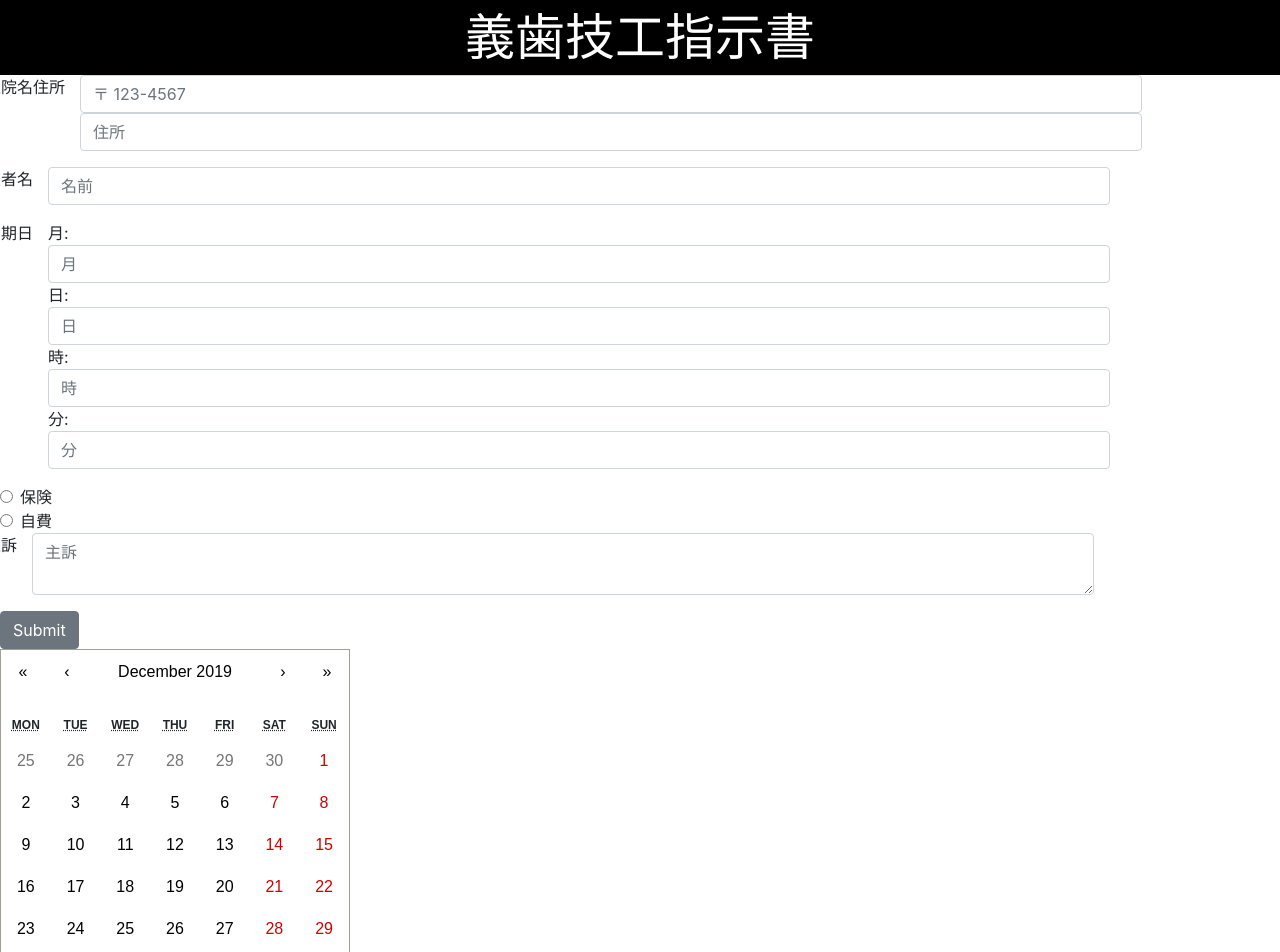
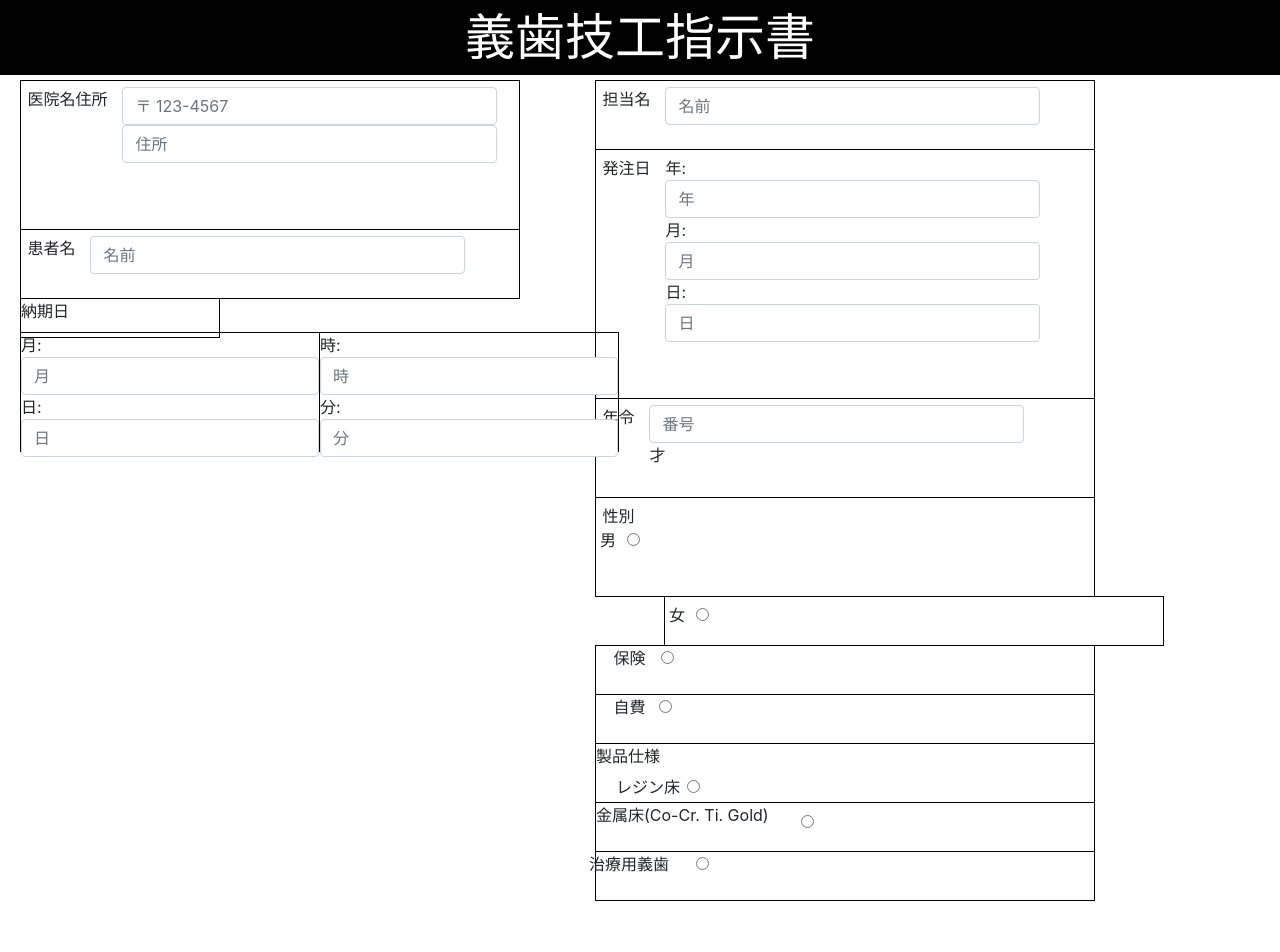
Before and after one commit to JustinTheeDude/dentist-app, a React (Create React App) app: page / in a window 1280 px wide. Shown: the top 952 px of the page. Built offline with nearby package versions, Linux system fonts and the light colour scheme.

Commit message:
added css styles to the inputs

```diff
--- a/src/App.css
+++ b/src/App.css
@@ -16,8 +16,8 @@
 .App-header {
     background-color: #282c34;
     min-height: 100vh;
-    display: flex;
-    flex-direction: column;
+    /* display: flex; */
+    /* flex-direction: column; */
     align-items: center;
     justify-content: center;
     font-size: calc(10px + 2vmin);
@@ -36,8 +36,242 @@
         transform: rotate(360deg);
     }
 }
-
+/*
 #main_form {
     max-width: 1300px;
     margin: auto;
+} */
+
+/* Form styles */
+/* form {
+    overflow: hidden;
 }
+
+label {
+    float: left;
+    width: 200px;
+    padding-right: 24px;
+}
+
+input {
+    float: left;
+    width: calc(100% - 200px);
+}
+
+button {
+    float: right;
+    width: calc(100% - 200px);
+} */
+
+.address {
+    position: absolute;
+    top: 80px;
+    left: 35px;
+    width: 500px;
+    height: 150px;
+    padding-top: .5%;
+    padding-left: .5%;
+    padding-right: .5%;
+    border: 1px solid black;
+
+}
+
+ .patient-name{
+    position: absolute;
+    left: 35px;
+    top: 229px;
+    width:500px;
+    height: 70px;
+    padding-top: .5%;
+    padding-left: .5%;
+    padding-right: .5%;
+    border: 1px solid black;
+}
+
+.doctor-name {
+    position: absolute;
+    right: 200px;
+    width: 500px;
+    height: 70px;
+    top: 80px;
+    padding-top: .5%;
+    padding-left: .5%;
+    padding-right: .5%;
+    border: 1px solid black;
+}
+
+.order-date {
+    position: absolute;
+    right: 200px;
+    top: 149px;
+    width: 500px;
+    height: 250px;
+    padding-top: .5%;
+    padding-left: .5%;
+    padding-right: .5%;
+    border: 1px solid black;
+}
+
+.delivery-date {
+    position: absolute;
+    left: 35px;
+    top: 298px;
+    width: 200px;
+    height: 40px;
+    border: 1px solid black;
+}
+.delivery-month {
+    position: absolute;
+    left: -1px;
+    top: -2px;
+    width: 300px;
+    height: 120px;
+    border: 1px solid black
+}
+.delivery-time {
+    position: absolute;
+    left: 298px;
+    top:  -2px;
+    width: 300px;
+    height: 120px;
+    border: 1px solid black;
+}
+.additional-info {
+    position: absolute;
+    left: 80px;
+    width: 200px;
+    height: 120px;
+    /* border: 3px solid green; */
+}
+
+.payment-cash {
+    position: absolute;
+    right: 185px;
+    top:694px;
+    width: 500px;
+    height: 50px;
+    border: 1px solid black;
+}
+.cash-button{
+    position: relative;
+    left: 63px;
+}
+.payment-insurance {
+    position: absolute;
+    top:   645px;
+    right: 185px;
+    width: 500px;
+    height: 50px;
+    border: 1px solid black;
+}
+
+.insurance-button {
+    position: relative;
+    left: 65px;
+}
+
+.age {
+    position: absolute;
+    right: 200px;
+    top: 398px;
+    width: 500px;
+    height: 100px;
+    padding-top: .5%;
+    padding-left: .5%;
+    padding-right: .5%;
+    border: 1px solid black;
+}
+
+.gender-male {
+    position: absolute;
+    right: 185px;
+    top: 497px;
+    width: 500px;
+    height: 100px;
+    padding-top: .5%;
+    padding-left: .5%;
+    padding-right: .5%;
+    border: 1px solid black;
+}
+.male {
+    position: relative;
+    right: -45px;
+
+}
+.gender-female {
+    position: relative;
+    left: 664px;
+    top: 521px;
+    width: 500px;
+    height: 50px;
+    padding-top: .5%;
+    padding-left: .5%;
+    padding-right: .5%;
+    border: 1px solid black;
+}
+.female {
+    position: relative;
+    right: -45px;
+}
+
+
+.product-specs-resin {
+    position: absolute;
+    right: 185px;
+    top: 618px;
+    width: 500px;
+    height:60px;
+    border: 1px solid black;
+}
+
+.resin {
+    position:absolute;
+    right: -20px;
+    top: 0px;
+}
+
+.resin-label {
+    position:absolute;
+    right: 600px;
+    top: 650px
+}
+
+.product-gold-label{
+    position: absolute;
+    right: 185px;
+    bottom: -727px;
+    width: 500px;
+    height: 50px;
+    border: 1px solid black;
+
+}
+.product-gold {
+    position: absolute;
+    right: 280px;
+    bottom: 23px;
+}
+.dentures-label {
+    position: absolute;
+    right: 185px;
+    bottom: -776px;
+    width: 500px;
+    height: 50px;
+    border: 1px solid black;
+}
+
+.product-dentures {
+    position: relative;
+    right: -120px;
+}
+
+.product-other {
+    position: absolute;
+    bottom: -316px;
+    right: 200px;
+    width: 500px;
+    height: 60px;
+    padding-top: .5%;
+    padding-left: .5%;
+    padding-right: .5%;
+    border: 1px solid black;
+}
--- a/src/App.js
+++ b/src/App.js
@@ -1,7 +1,7 @@
 import React, {Component} from "react";
 import Header from "./Components/Header";
 import MainInfo from "./Components/MainInfo";
-import Calendar from "react-calendar";
+// import Calendar from "react-calendar";
 import "bootstrap/dist/css/bootstrap.css";
 import "./App.css";
 
@@ -20,7 +20,7 @@ class App extends Component {
             <div>
                 <Header />
                 <MainInfo />
-                <Calendar selectRange={true} />
+                {/* <Calendar selectRange={true} /> */}
             </div>
         );
     }
--- a/src/Components/MainInfo.js
+++ b/src/Components/MainInfo.js
@@ -1,32 +1,91 @@
 import React from "react";
-import {Col, Form, FormGroup, Label, Input, Button} from "reactstrap";
+import {Col, Form, FormGroup, Label, Input} from "reactstrap";
 
 const MainInfo = () => {
     return (
         <Form id="main_form" className="main-form">
-            <FormGroup row>
-                <Label>医院名住所</Label>
+            <FormGroup row className="address">
+                <Label >医院名住所</Label>
                 <Col sm={10}>
                     <Input type="text" name="text" placeholder="〒 123-4567" />
                     <Input type="text" name="text" placeholder="住所" />
                 </Col>
             </FormGroup>
-            <FormGroup row>
+            <FormGroup row className="doctor-name">
+                <Label >担当名</Label>
+                <Col sm={10}>
+                    <Input type="text" name="text" placeholder="名前" />
+                </Col>
+            </FormGroup>
+            <FormGroup row className="order-date">
+                <Label>発注日</Label>
+                <Col sm={10}>
+                <div>
+                        年:
+                        <Input type="text" name="text" placeholder="年" />
+                        月:
+                        <Input type="text" name="text" placeholder="月" />
+                        日:
+                        <Input type="text" name="text" placeholder="日" />
+                </div>
+                </Col>
+            </FormGroup>
+            <FormGroup row className="age">
+                <Label>年令</Label>
+                <Col sm={10}>
+                    <div>
+                        <Input type="text" name="text" placeholder="番号" /> 才
+                    </div>
+                </Col>
+            </FormGroup>
+            <FormGroup check className="gender-male">
+                <div>性別</div>
+                <Label check>
+                    <Input type="radio" name="radio1" className="male"/> 男
+                </Label>
+            </FormGroup>
+            <FormGroup check className="gender-female">
+                <Label check>
+                    <Input type="radio" name="radio1" className="female"/> 女
+                </Label>
+            </FormGroup>
+            <FormGroup check>
+                <div className="product-specs-resin">製品仕様</div>
+                <Label check className="resin-label">
+                    <Input type="radio" name="radio1" className="resin" /> レジン床
+                </Label>
+            </FormGroup>
+            <FormGroup check>
+                <Label check className="product-gold-label">
+                    <Input type="radio" name="radio1" className="product-gold" /> 金属床(Co-Cr. Ti. Gold)
+                </Label>
+            </FormGroup>
+            <FormGroup check>
+                <Label check className="dentures-label">
+                    <Input type="radio" name="radio1" className="product-dentures"/>治療用義歯
+                </Label>
+            </FormGroup>
+            <FormGroup row className="product-other">
+                <Col sm={10}>
+                    <Input type="text" name="text" placeholder="他"  />
+                </Col>
+            </FormGroup>
+            <FormGroup row className="patient-name">
                 <Label>患者名</Label>
                 <Col sm={10}>
                     <Input type="text" name="text" placeholder="名前" />
                 </Col>
             </FormGroup>
-            <FormGroup row>
+            <FormGroup row className="delivery-date">
                 <Label>納期日</Label>
                 <Col sm={10}>
-                    <div>
+                    <div className="delivery-month">
                         月:
-                        <Input type="text" name="text" placeholder="月" />
+                        <Input  type="text" name="text" placeholder="月" />
                         日:
                         <Input type="text" name="text" placeholder="日" />
                     </div>
-                    <div>
+                    <div className="delivery-time   ">
                         時:
                         <Input type="text" name="text" placeholder="時" />
                         分:
@@ -34,23 +93,23 @@ const MainInfo = () => {
                     </div>
                 </Col>
             </FormGroup>
-            <FormGroup check>
+            <FormGroup check className="payment-insurance">
                 <Label check>
-                    <Input type="radio" name="radio1" /> 保険
+                    <Input type="radio" name="radio1" className="insurance-button" /> 保険
                 </Label>
             </FormGroup>
-            <FormGroup check>
+            <FormGroup check className="payment-cash">
                 <Label check>
-                    <Input type="radio" name="radio1" /> 自費
+                    <Input type="radio" name="radio1" className="cash-button" /> 自費
                 </Label>
             </FormGroup>
-            <FormGroup row>
+            {/* <FormGroup row className="additional-info">
                 <Label>主訴</Label>
                 <Col sm={10}>
                     <Input type="textarea" name="text" placeholder="主訴" />
                 </Col>
-            </FormGroup>
-            <Button>Submit</Button>
+            </FormGroup> */}
+            {/* <Button>Submit</Button> */}
         </Form>
     );
 };
```
